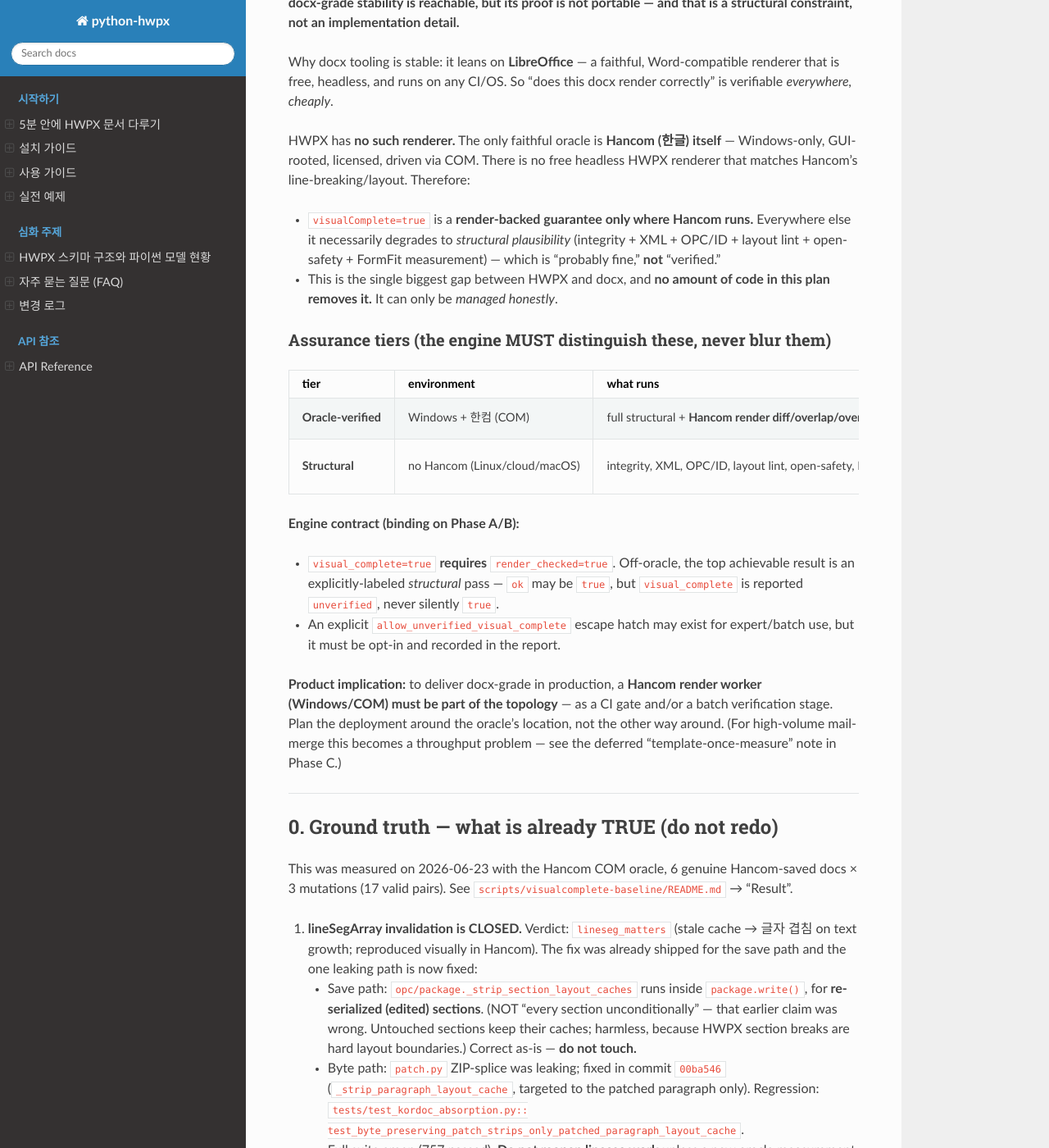
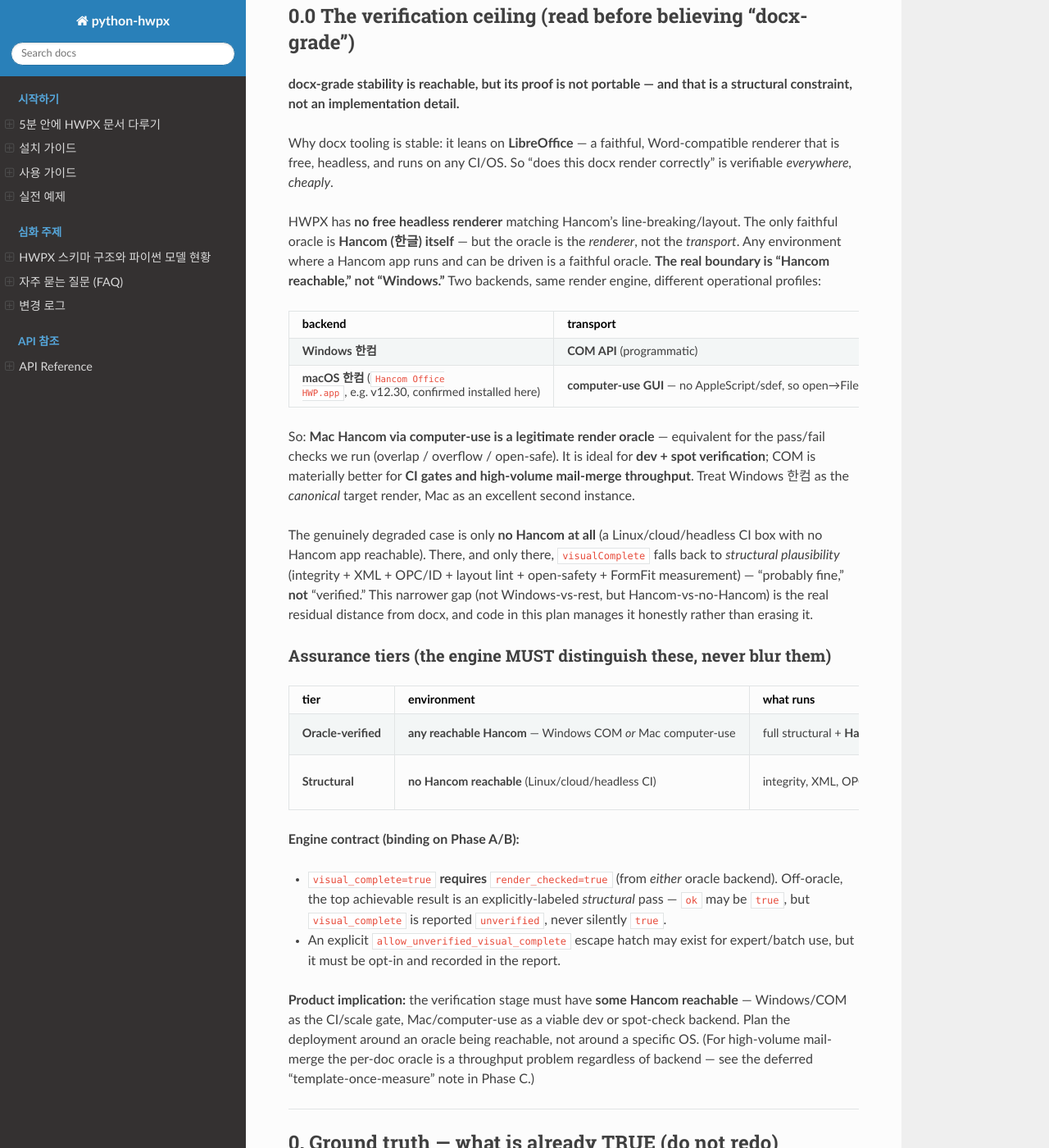
Before and after one commit to airmang/python-hwpx, a Sphinx documentation site: the page built from docs/2026-06-23-visualcomplete-implementation-plan.md, in a window 1280 px wide and 1400 px high, scrolled down 679 px. Shown: the whole window at 82% size. Built offline with Sphinx 7.4.7 and the Read the Docs theme 3.1.0, drawn with Linux system fonts in a browser that asks for light colours; some of the changed text lies outside the part shown.

Commit message:
docs: VisualComplete plan v0.4 — oracle boundary is "Hancom reachable", not "Windows"
Corrects an overstatement in §0.0. The oracle is the Hancom RENDER ENGINE, not the
COM transport. Mac 한컴 (Hancom Office HWP.app v12.30, confirmed installed) driven
via computer-use (open -> Print -> PDF / screenshot; no AppleScript/sdef) is a
faithful oracle backend — equivalent for the overlap/overflow/open-safe checks we
run. It's ideal for dev/spot verification; Windows COM stays materially better for
CI gates and high-volume mail-merge throughput (programmatic, deterministic,
parallel). Windows 한컴 remains the canonical recipient-target render; Mac is a
high-fidelity second instance.

So the real degraded boundary is "no Hancom reachable at all" (Linux/cloud/headless
CI), not "not Windows." Updated the assurance-tier tables and made Phase A's
RenderOracle multi-backend (WindowsComOracle / MacHancomOracle / NullOracle).

Co-Authored-By: Claude Opus 4.8 (1M context) <noreply@anthropic.com>

````diff
--- a/docs/2026-06-23-visualcomplete-implementation-plan.md
+++ b/docs/2026-06-23-visualcomplete-implementation-plan.md
@@ -1,14 +1,20 @@
-# HWPX VisualComplete — Implementation Plan v0.3 (re-baselined by measurement)
+# HWPX VisualComplete — Implementation Plan v0.4 (re-baselined by measurement)
 
 **Audience:** the engineer/agent continuing this on the Windows + 한컴(COM) machine.
 **Read this first; it is self-contained.** It supersedes the v0.1 "VisualComplete
 Engine Spec" — every place the two disagree, this plan wins, because it is grounded
 in an actual Hancom-oracle measurement that v0.1 never ran.
 
-> **v0.3 change:** added §0.0 "The verification ceiling" — makes the
-> oracle-portability limit an explicit docx-grade constraint, and defines tiered
-> assurance for environments without Hancom. (Still deferred, to fill on arrival:
-> font-metric FormFit + mail-merge-at-scale, field/dynamic-content recalculation.)
+> **v0.4 change:** corrected §0.0 — the oracle boundary is "Hancom reachable," NOT
+> "Windows." Mac 한컴 (`Hancom Office HWP.app`, confirmed installed) driven via
+> computer-use is a faithful oracle backend (same render engine; equivalent for
+> overlap/overflow/open checks), ideal for dev/spot-check; Windows COM stays
+> better for CI/scale. The degraded tier is only *no Hancom at all*. Phase A
+> `RenderOracle` is now multi-backend.
+> **v0.3 change:** added §0.0 "The verification ceiling" — tiered assurance;
+> `visual_complete=true` requires `render_checked=true` (DoD #9).
+> *Still deferred, to fill on arrival:* font-metric FormFit + mail-merge-at-scale,
+> field/dynamic-content recalculation.
 
 North star: **DOCX-grade stability for HWPX.** A write succeeds only when the
 result is `visualComplete=true` — opens clean in Hancom, content correct, edits
@@ -26,36 +32,51 @@ Why docx tooling is stable: it leans on **LibreOffice** — a faithful,
 Word-compatible renderer that is free, headless, and runs on any CI/OS. So "does
 this docx render correctly" is verifiable *everywhere, cheaply*.
 
-HWPX has **no such renderer.** The only faithful oracle is **Hancom (한글)
-itself** — Windows-only, GUI-rooted, licensed, driven via COM. There is no free
-headless HWPX renderer that matches Hancom's line-breaking/layout. Therefore:
+HWPX has **no free headless renderer** matching Hancom's line-breaking/layout.
+The only faithful oracle is **Hancom (한글) itself** — but the oracle is the
+*renderer*, not the *transport*. Any environment where a Hancom app runs and can
+be driven is a faithful oracle. **The real boundary is "Hancom reachable," not
+"Windows."** Two backends, same render engine, different operational profiles:
 
-- `visualComplete=true` is a **render-backed guarantee only where Hancom runs.**
-  Everywhere else it necessarily degrades to *structural plausibility*
-  (integrity + XML + OPC/ID + layout lint + open-safety + FormFit measurement) —
-  which is "probably fine," **not** "verified."
-- This is the single biggest gap between HWPX and docx, and **no amount of code in
-  this plan removes it.** It can only be *managed honestly*.
+| backend | transport | fidelity | operational |
+|---|---|---|---|
+| **Windows 한컴** | **COM API** (programmatic) | canonical (what most recipients open) | fast, deterministic, scriptable, parallelizable, CI-friendly |
+| **macOS 한컴** (`Hancom Office HWP.app`, e.g. v12.30, confirmed installed here) | **computer-use GUI** — no AppleScript/sdef, so open→File→Print→PDF / screenshot | high-fidelity proxy (different build; minor font/layout deltas vs Windows) | slower, brittle (modal dialogs/timing), hard to parallelize, needs a logged-in GUI session |
+
+So: **Mac Hancom via computer-use is a legitimate render oracle** — equivalent for
+the pass/fail checks we run (overlap / overflow / open-safe). It is ideal for
+**dev + spot verification**; COM is materially better for **CI gates and
+high-volume mail-merge throughput**. Treat Windows 한컴 as the *canonical* target
+render, Mac as an excellent second instance.
+
+The genuinely degraded case is only **no Hancom at all** (a Linux/cloud/headless
+CI box with no Hancom app reachable). There, and only there, `visualComplete`
+falls back to *structural plausibility* (integrity + XML + OPC/ID + layout lint +
+open-safety + FormFit measurement) — "probably fine," **not** "verified." This
+narrower gap (not Windows-vs-rest, but Hancom-vs-no-Hancom) is the real residual
+distance from docx, and code in this plan manages it honestly rather than erasing it.
 
 ### Assurance tiers (the engine MUST distinguish these, never blur them)
 
 | tier | environment | what runs | what `visualComplete` may claim |
 |---|---|---|---|
-| **Oracle-verified** | Windows + 한컴 (COM) | full structural + **Hancom render diff/overlap/overflow** | `visual_complete=true`, `render_checked=true` — true docx-grade |
-| **Structural** | no Hancom (Linux/cloud/macOS) | integrity, XML, OPC/ID, layout lint, open-safety, FormFit measurement | `render_checked=false`; **`visual_complete` MUST be `unverified`, never `true`** — surfaced as "open-safe + structural," not docx-grade |
+| **Oracle-verified** | **any reachable Hancom** — Windows COM *or* Mac computer-use | full structural + **Hancom render diff/overlap/overflow** | `visual_complete=true`, `render_checked=true` — true docx-grade |
+| **Structural** | **no Hancom reachable** (Linux/cloud/headless CI) | integrity, XML, OPC/ID, layout lint, open-safety, FormFit measurement | `render_checked=false`; **`visual_complete` MUST be `unverified`, never `true`** — "open-safe + structural," not docx-grade |
 
 **Engine contract (binding on Phase A/B):**
-- `visual_complete=true` **requires** `render_checked=true`. Off-oracle, the top
-  achievable result is an explicitly-labeled *structural* pass — `ok` may be
-  `true`, but `visual_complete` is reported `unverified`, never silently `true`.
+- `visual_complete=true` **requires** `render_checked=true` (from *either* oracle
+  backend). Off-oracle, the top achievable result is an explicitly-labeled
+  *structural* pass — `ok` may be `true`, but `visual_complete` is reported
+  `unverified`, never silently `true`.
 - An explicit `allow_unverified_visual_complete` escape hatch may exist for
   expert/batch use, but it must be opt-in and recorded in the report.
 
-**Product implication:** to deliver docx-grade in production, a **Hancom render
-worker (Windows/COM) must be part of the topology** — as a CI gate and/or a
-batch verification stage. Plan the deployment around the oracle's location, not
-the other way around. (For high-volume mail-merge this becomes a throughput
-problem — see the deferred "template-once-measure" note in Phase C.)
+**Product implication:** the verification stage must have **some Hancom reachable**
+— Windows/COM as the CI/scale gate, Mac/computer-use as a viable dev or
+spot-check backend. Plan the deployment around an oracle being reachable, not
+around a specific OS. (For high-volume mail-merge the per-doc oracle is a
+throughput problem regardless of backend — see the deferred "template-once-measure"
+note in Phase C.)
 
 ---
 
@@ -143,9 +164,12 @@ judged by it. It is ~80% built already.
    `scripts/visualcomplete-baseline/` into a small reusable module, e.g.
    `src/hwpx/visual/oracle.py` with a clean API:
    ```python
-   class RenderOracle:                 # adapter; Hancom COM on Windows
+   class RenderOracle:                 # protocol; pick the first available backend
        def available(self) -> bool: ...
        def render_pdf(self, hwpx_path: str) -> str | None: ...   # -> pdf path
+   # backends (§0.0): WindowsComOracle (COM; CI/scale) and
+   # MacHancomOracle (computer-use GUI: open->Print->PDF; dev/spot-check, no API).
+   # A resolver returns the best reachable backend, else a NullOracle (available()==False).
 
    def visual_check(
        before_hwpx: str | None,        # None for new-doc generation
@@ -157,9 +181,12 @@ judged by it. It is ~80% built already.
    ```
 2. Define `VisualReport` (§Appendix A) and `EditMask` (regions the edit was
    allowed to change; everything outside must stay pixel-stable).
-3. Keep the COM call isolated and swappable (a `RenderOracle` that returns
-   `available()==False` off-Windows, so the engine degrades to structural-only
-   with a warning rather than crashing).
+3. Keep each backend isolated and swappable behind `RenderOracle`. Implement
+   `WindowsComOracle` (shells to `hancom_render.ps1` or `pywin32`) and
+   `MacHancomOracle` (computer-use GUI: open in `Hancom Office HWP.app` →
+   File→Print→Save as PDF; no AppleScript, so screenshot/keystroke driving). When
+   no backend is reachable, the resolver returns a NullOracle (`available()==False`)
+   so the engine degrades to structural-only with a warning rather than crashing.
 4. CLI: `python -m hwpx.visual.oracle --before a.hwpx --after b.hwpx --out report/`.
 
 **File targets.** `src/hwpx/visual/{__init__,oracle,diff,masks,detectors,report}.py`;
````
